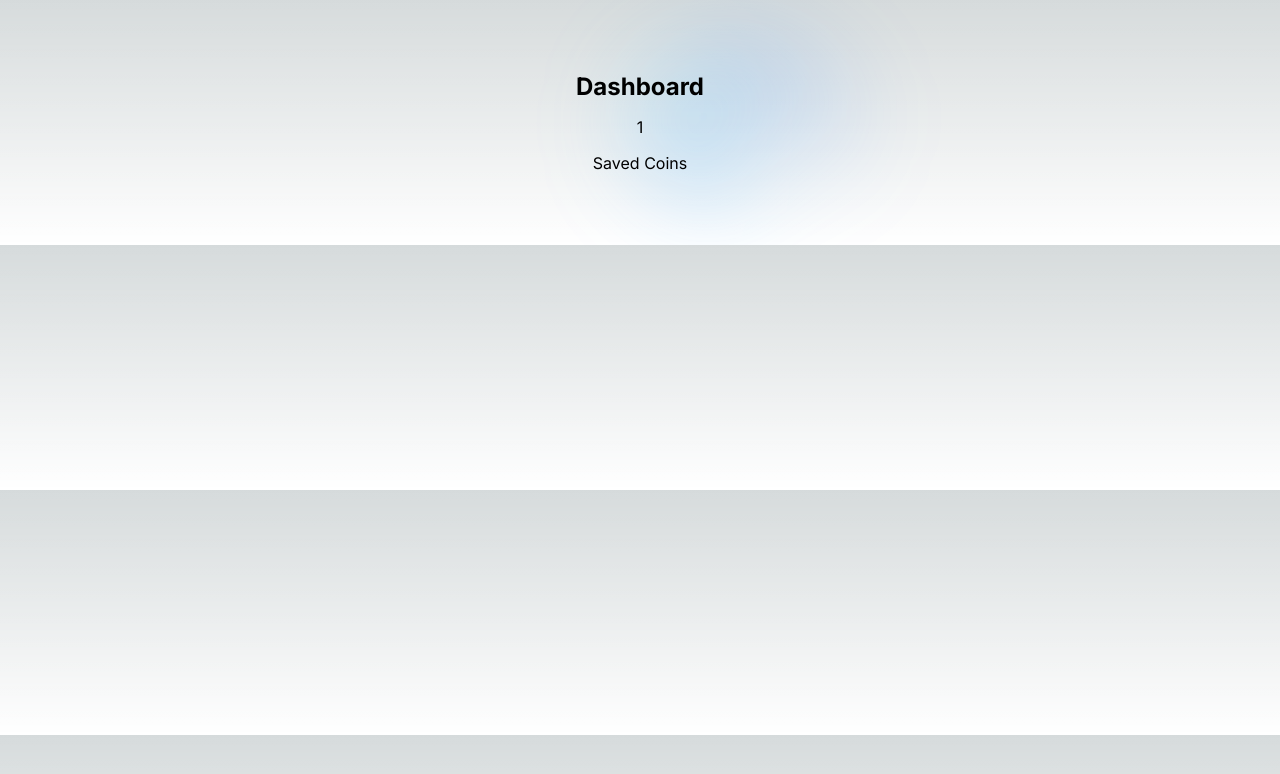
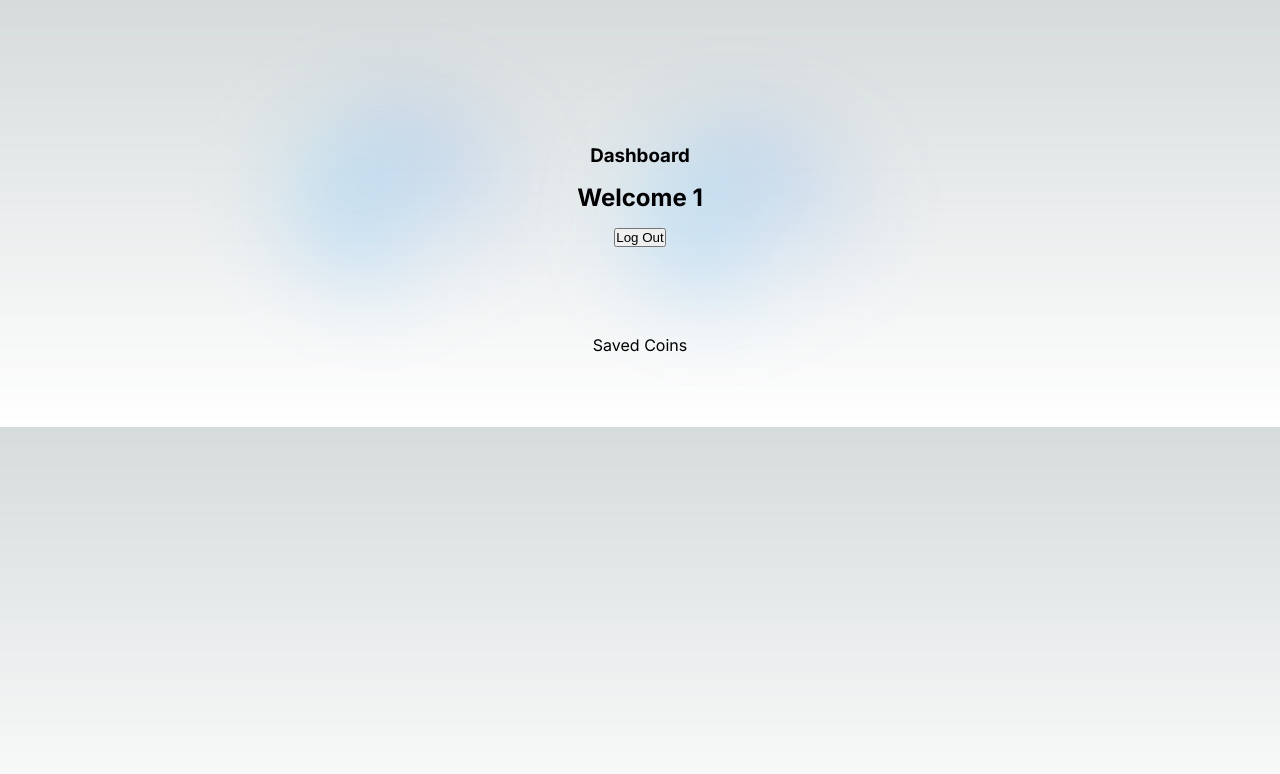
Before and after one commit to willfranck/crypto-tracking-fullfeature, a Next.js app: page /pages/dashboard/1 in a window 1280 px wide. Shown: the top 774 px of the page. Built offline with nearby package versions, Linux system fonts and the light colour scheme.

Commit message:
Build: Add middleware | Some overly anal formatting

```diff
--- a/src/app/pages/dashboard/[id]/page.tsx
+++ b/src/app/pages/dashboard/[id]/page.tsx
@@ -1,10 +1,31 @@
+'use client'
+import { useRouter } from 'next/navigation'
+import axios from 'axios'
 import styles from '@styles/page.module.css'
 
-export default function UserProfile({params}: any) {
+
+export default function UserProfile({ params }: any) {
+  const router = useRouter()
+
+  const logout = async () => {
+    try {
+      await axios.get('/api/logout')
+      router.push('/pages/login')
+    } catch (error: any) {
+      console.log(error.message)
+    }
+  }
+
   return (
     <section className={styles.center}>
-      <h1>Dashboard</h1>
-      <p>{params.id}</p>
+      <nav className={styles.center}>
+        <h1>Dashboard</h1>
+
+        <h2>Welcome { params.id }</h2>
+
+        <button onClick={logout}>Log Out</button>
+      </nav>
+
       <p>Saved Coins</p>
     </section>
   )
--- a/src/app/pages/dashboard/page.tsx
+++ b/src/app/pages/dashboard/page.tsx
@@ -1,7 +1,7 @@
 'use client'
+import { useRouter } from 'next/navigation'
 import axios from 'axios'
 import styles from '@styles/page.module.css'
-import { useRouter } from 'next/navigation'
 
 
 export default function Dashboard() {
--- a/src/app/pages/login/page.tsx
+++ b/src/app/pages/login/page.tsx
@@ -1,8 +1,8 @@
 'use client'
 import { useState, useEffect } from 'react'
 import { useRouter } from 'next/navigation'
+import Link from 'next/link'
 import axios from 'axios'
-import Link from 'next/link'
 import styles from '@styles/page.module.css'
 
 
@@ -24,7 +24,7 @@ export default function Login() {
 
       const res = await axios.post('/api/login', user)
       if (res.status === 200) {
-        router.push('/pages/dashboard')
+        router.push('/pages/dashboard/' + `${user.username}`)
       }
 
     } catch (error: any) {
--- a/src/app/pages/signup/page.tsx
+++ b/src/app/pages/signup/page.tsx
@@ -1,8 +1,8 @@
 'use client'
 import { useState, useEffect } from 'react'
 import { useRouter } from 'next/navigation'
+import Link from 'next/link'
 import axios from 'axios'
-import Link from 'next/link'
 import styles from '@styles/page.module.css'
 
 
```
Also changed, not shown: src/middleware.ts (added, +26 -0 lines).
